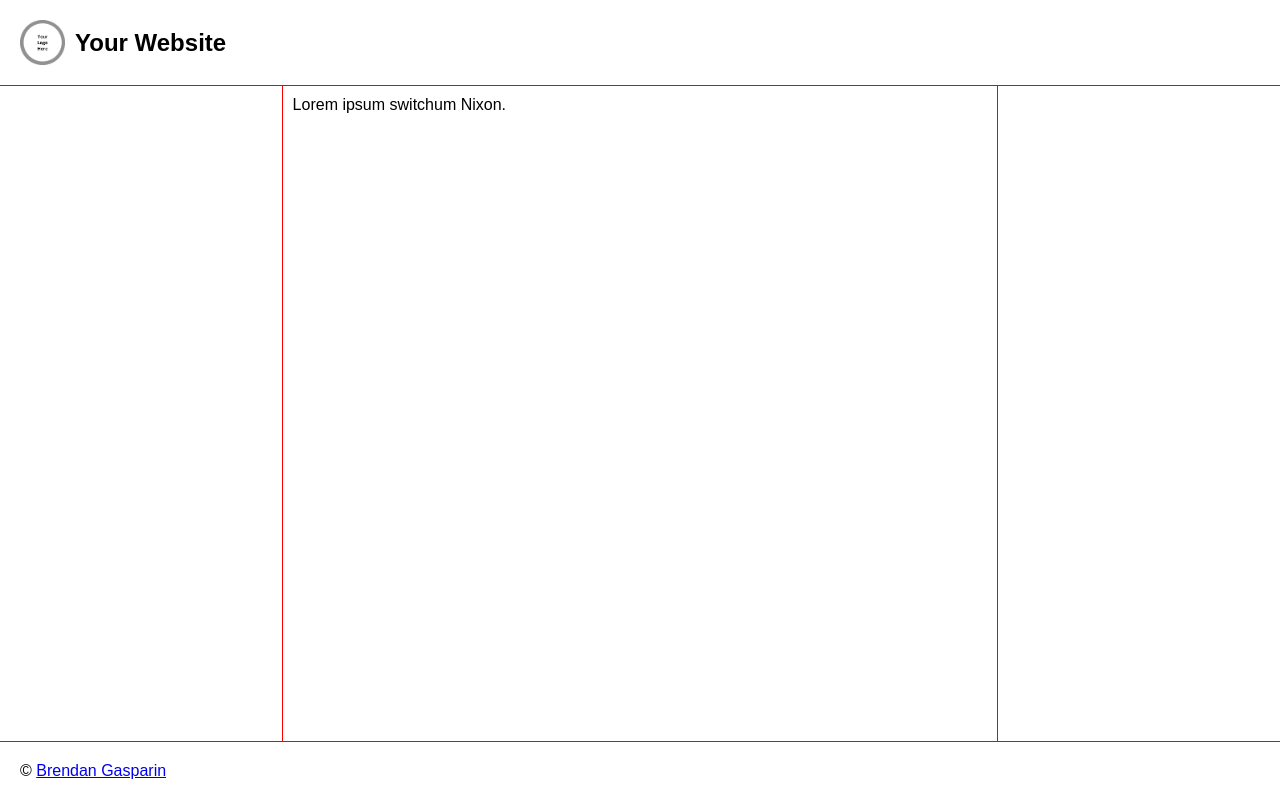
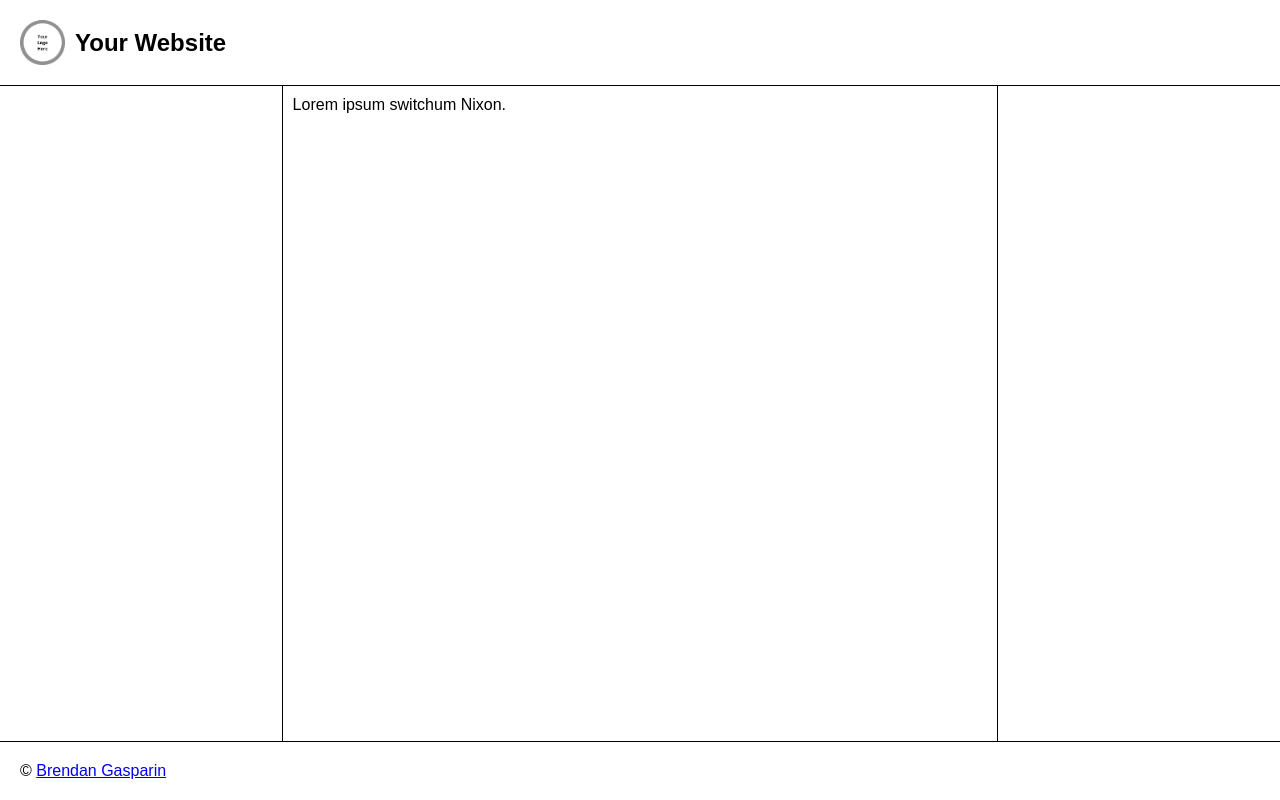
Before and after one commit to BrendanGasparin/holy-grail, a plain HTML site: page index.html in a window 1280 px wide. Drawn offline with Linux system fonts and the light colour scheme.

Commit message:
Change borders to black

```diff
--- a/css/style.css
+++ b/css/style.css
@@ -20,7 +20,7 @@ header, footer {
 }
 
 header {
-    border-bottom: 1px solid #ff0000;
+    border-bottom: 1px solid #000000;
 }
 
 nav {
@@ -48,7 +48,7 @@ main {
 }
 
 footer {
-    border-top: 1px solid #ff0000;
+    border-top: 1px solid #000000;
 }
 
 /* DEVICE SIZE BREAKPOINTS */
@@ -76,8 +76,8 @@ footer {
         flex-shrink: 0;
         width: 56vw;
         max-width: 1200px;
-        border-left: 1px solid red;
-        border-right: 1px solid red;
+        border-left: 1px solid #000000;
+        border-right: 1px solid #000000;
     }
 
 }
```
